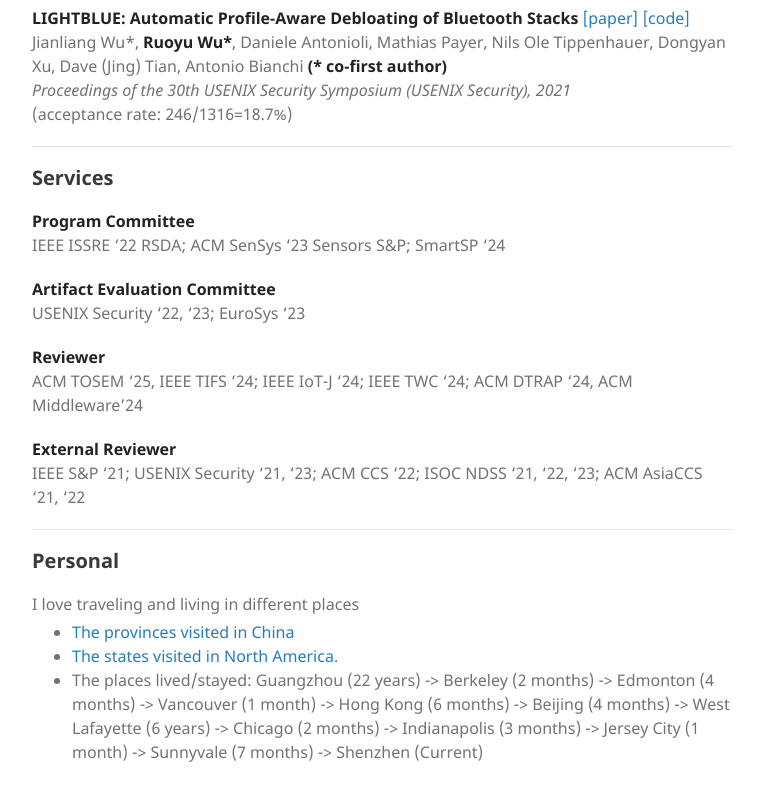
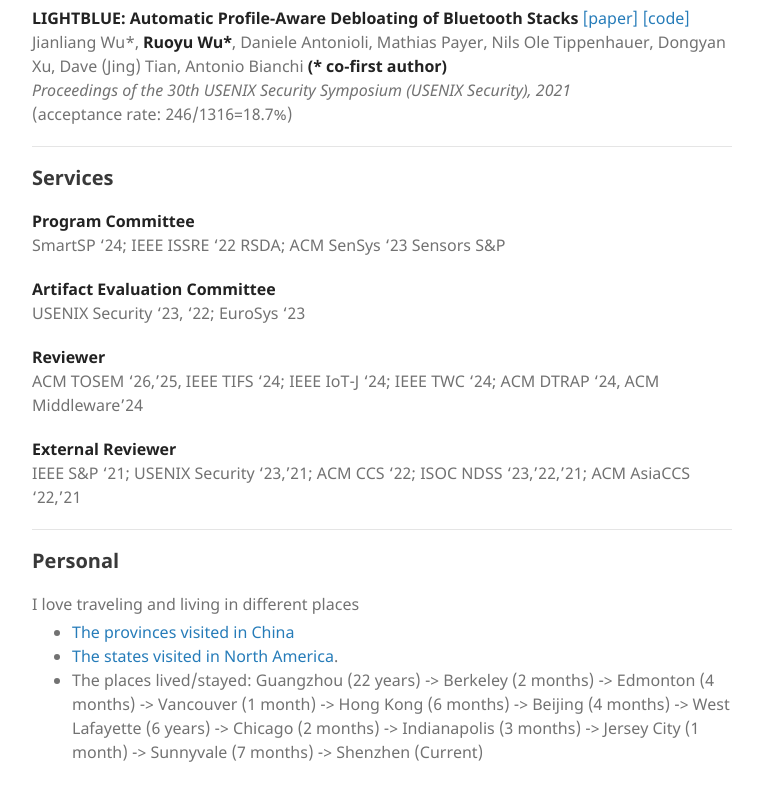
Before and after one commit to wuruoyu/wuruoyu.github.io, a plain HTML site: page index.html in a window 1280 px wide. Shown: the part 2336-3136 px from the top of the page, without its empty margins (408-1169 px from the left). Drawn offline with Linux system fonts and the light colour scheme.

Commit message:
Deploying to master from @ wuruoyu/wuruoyu.github.io.private@c81bb136630a574b2c1d1e2bc76de5d1f41dc99b 🚀

```diff
--- a/index.html
+++ b/index.html
@@ -168,16 +168,16 @@ Jianliang Wu*, <strong>Ruoyu Wu*</strong>, Daniele Antonioli, Mathias Payer, Nil
 <h2 id="services">Services</h2>
 
 <p><strong>Program Committee</strong><br />
-IEEE ISSRE ‘22 RSDA; ACM SenSys ‘23 Sensors S&amp;P; SmartSP ‘24</p>
+SmartSP ‘24; IEEE ISSRE ‘22 RSDA; ACM SenSys ‘23 Sensors S&amp;P</p>
 
 <p><strong>Artifact Evaluation Committee</strong> <br />
-USENIX Security ‘22, ‘23; EuroSys ‘23</p>
+USENIX Security ‘23, ‘22; EuroSys ‘23</p>
 
 <p><strong>Reviewer</strong> <br />
-ACM TOSEM ‘25, IEEE TIFS ‘24; IEEE IoT-J ‘24; IEEE TWC ‘24; ACM DTRAP ‘24, ACM Middleware’24</p>
+ACM TOSEM ‘26,’25, IEEE TIFS ‘24; IEEE IoT-J ‘24; IEEE TWC ‘24; ACM DTRAP ‘24, ACM Middleware’24</p>
 
 <p><strong>External Reviewer</strong><br />
-IEEE S&amp;P ‘21; USENIX Security ‘21, ‘23; ACM CCS ‘22; ISOC NDSS ‘21, ‘22, ‘23; ACM AsiaCCS ‘21, ‘22</p>
+IEEE S&amp;P ‘21; USENIX Security ‘23,’21; ACM CCS ‘22; ISOC NDSS ‘23,’22,’21; ACM AsiaCCS ‘22,’21</p>
 
 <hr />
 
```
